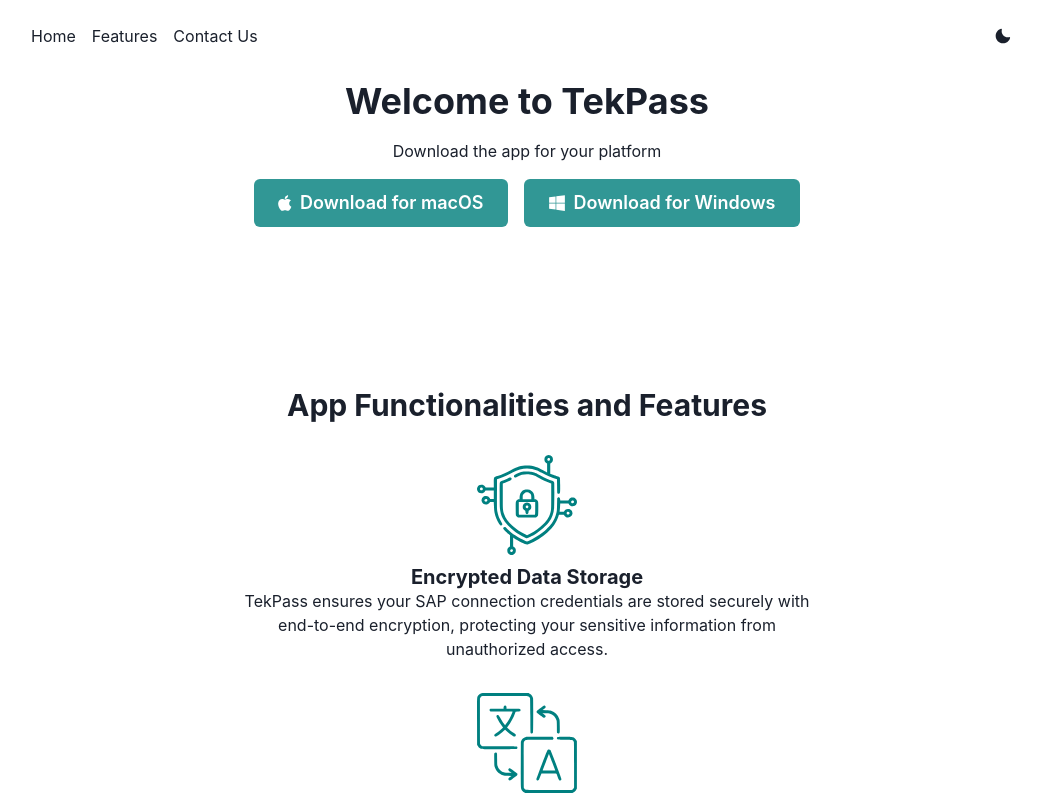
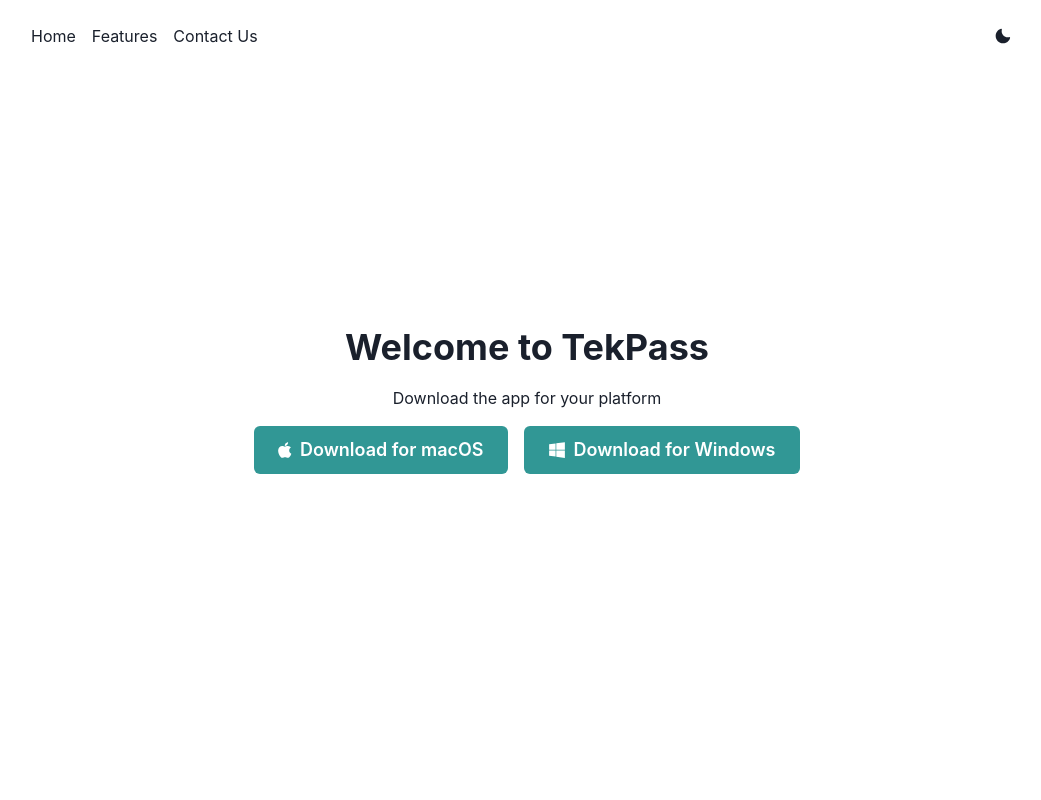
Before and after one commit to fabioov/tekpass-landing-page, a React (Create React App) app in the folder tekpass-landing-page/: page / in a window 1280 px wide. Shown: the top 800 px of the page, without its empty margins (113-1154 px from the left). Built offline with nearby package versions, Linux system fonts and the light colour scheme.

Commit message:
Landing Page centered

```diff
--- a/tekpass-landing-page/src/pages/LandingPage.js
+++ b/tekpass-landing-page/src/pages/LandingPage.js
@@ -208,19 +208,26 @@
   );
 };
 
-// Section component for reusability
 const Section = ({ id, children, isNarrow }) => (
-  <Box
+  <Flex
     as="section"
     id={id}
     py="20"
     px="4"
-    width={isNarrow ? "60%" : "auto"} // Use "auto" for full width or "60%" for narrower sections
-    mx="auto" // This centers the section
+    minH="100vh" // Ensure section takes up at least the full height of the viewport
+    width="auto" // Adapt width to the content or container specifications
+    justify="center" // Horizontally center content
+    align="center" // Vertically center content
+    direction="column" // Stack children vertically
+    mx="auto" // Center section in the available horizontal space
   >
-    {children}
-  </Box>
+    <Box width={isNarrow ? "60%" : "auto"} mx="auto">
+      {children}
+    </Box>
+  </Flex>
 );
+
+
 
 const LandingPage = () => {
   const notify = useToast();
```
